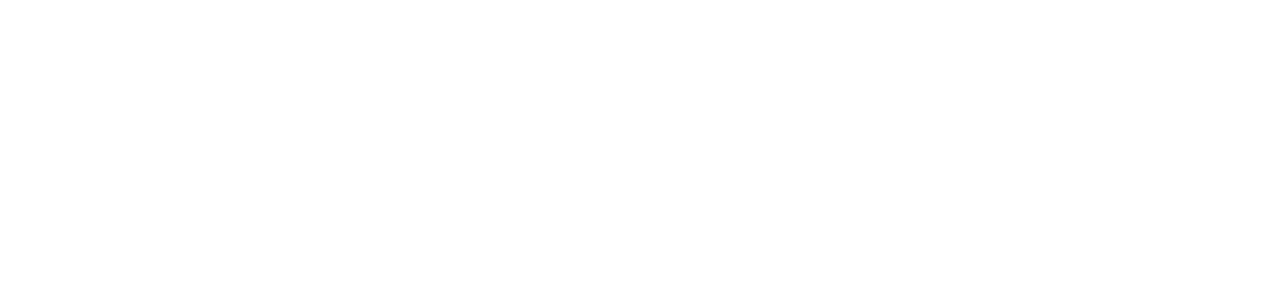
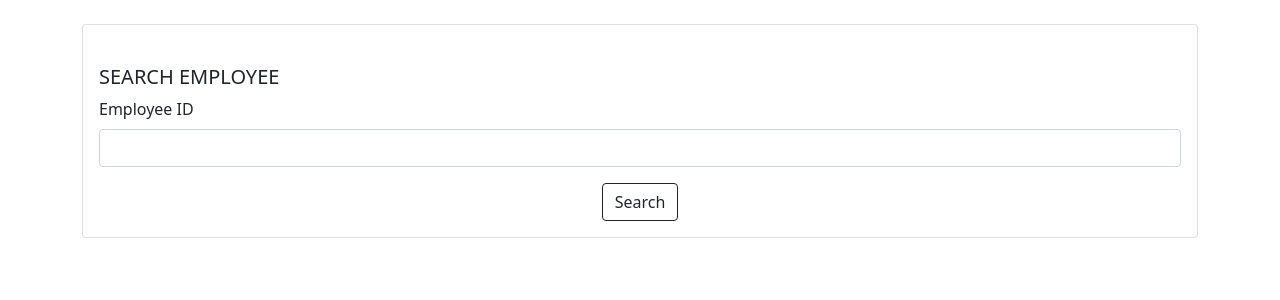
Before and after one commit to Varun-Babu/Employee-app-Angular, an Angular app: page /search in a window 1280 px wide. Before the commit this address led to /. Shown: the top 300 px of the page. Built offline with nearby package versions, Linux system fonts and the light colour scheme.

Commit message:
search added

```diff
--- /dev/null
+++ b/src/app/search-employee/search-employee.component.html
@@ -0,0 +1,26 @@
+<div class="container">
+    <div class="row">
+        <div class="col col-12 col-sm-12 col-md-12 col-lg-12 col-xl-12 col-xxl-12">
+            <div class="row g-3">
+                <div class="col col-12 col-sm-12 col-md-12 col-lg-12 col-xl-12 col-xxl-12">
+                    <br>
+            <div class="card" >
+                <div class="card-body">
+                    <br>
+                  <h5 class="card-title">SEARCH EMPLOYEE</h5>
+                  <div class="row g-3">
+                    <div class="col col-12 col-sm-12 col-md-12 col-lg-12 col-xl-12 col-xxl-12">
+                        <label for="" class="form-label">Employee ID</label>
+                        <input type="text" class="form-control">
+                    </div>
+                    <div class="col col-12 col-sm-12 col-md-12 col-lg-12 col-xl-12 col-xxl-12 text-center">
+                        <button class="btn btn-outline-dark">Search</button>
+                    </div>
+                </div>
+                </div>
+              </div>
+                </div>
+            </div>
+        </div>
+    </div>
+</div>
```
Also changed, not shown: src/app/app.module.ts (+9 -2 lines), src/app/search-employee/search-employee.component.ts (added, +10 -0 lines), src/app/search-employee/search-employee.component.css (added).
